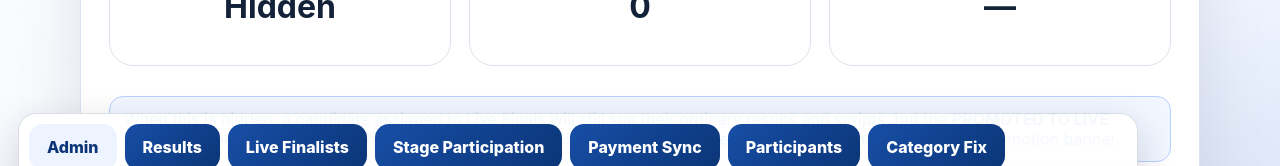
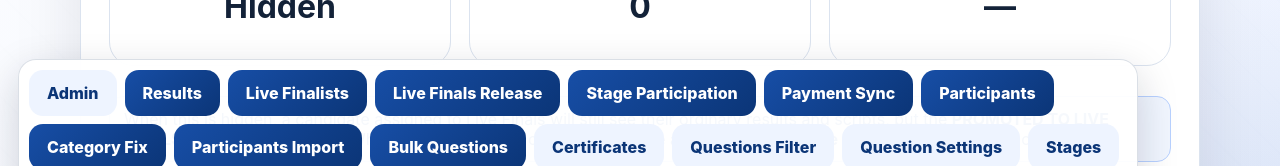
Before and after one commit to kkinging47-prog/mezzopedia-contest-questions-app, a Next.js app: page /admin/live-finals in a window 1280 px wide. Both pictures are taken after a click on the button "Admin Tools". Shown: the part 493-659 px from the top of the page. Built offline with nearby package versions, Linux system fonts and the light colour scheme; no server answers.

Commit message:
Add live finals release admin shortcut

```diff
--- a/src/components/AdminQuickLinks.tsx
+++ b/src/components/AdminQuickLinks.tsx
@@ -152,6 +152,7 @@ export default function AdminQuickLinks() {
           <a className="btn btn-light" href="/admin">Admin</a>
           <a className="btn btn-primary" href="/admin/results">Results</a>
           <a className="btn btn-primary" href="/admin/live-finalists">Live Finalists</a>
+          <a className="btn btn-primary" href="/admin/live-finals">Live Finals Release</a>
           <a className="btn btn-primary" href="/admin/stage-participation">Stage Participation</a>
           <a className="btn btn-primary" href="/admin/payment-sync">Payment Sync</a>
           <a className="btn btn-primary" href="/admin/participants">Participants</a>
```
